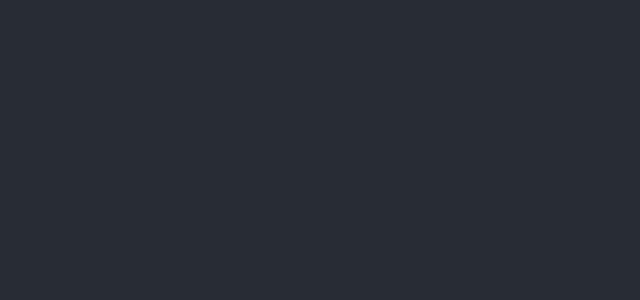
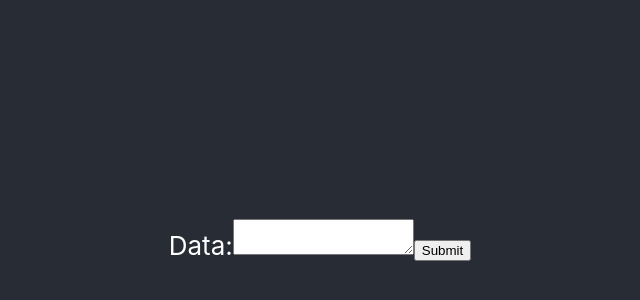
Before and after one commit to thinkful-ei-bee/DSA-searching-enrique, a React (Create React App) app in the folder react-search-algo/: page / in a window 1280 px wide. Shown: the part 160-460 px from the top of the page, without its empty margins (320-960 px from the left). Built offline with nearby package versions, Linux system fonts and the light colour scheme.

Commit message:
added text box

```diff
--- a/react-search-algo/src/App.js
+++ b/react-search-algo/src/App.js
@@ -1,17 +1,16 @@
 import React,{Component} from 'react';
 import searchAlgos from './search.js'
 import './App.css';
+import TextBox from './textBox.js'
 
 export default class App extends Component {
   render(){
   return (
     <div className="App">
       <header className="App-header">
+      <TextBox/>
+      </header>
 
-      </header>
-      <main>
-
-      </main>
     </div>
   );
   }
--- /dev/null
+++ b/react-search-algo/src/textBox.js
@@ -0,0 +1,16 @@
+import React from 'react'
+
+ function TextBox(){
+    return(
+        <div>
+        <form>
+          <label>
+            Data:
+            <textarea type="text" name="name" />
+          </label>
+          <input type="submit" value="Submit" />
+        </form>
+      </div>
+    )
+}
+export default TextBox
```
